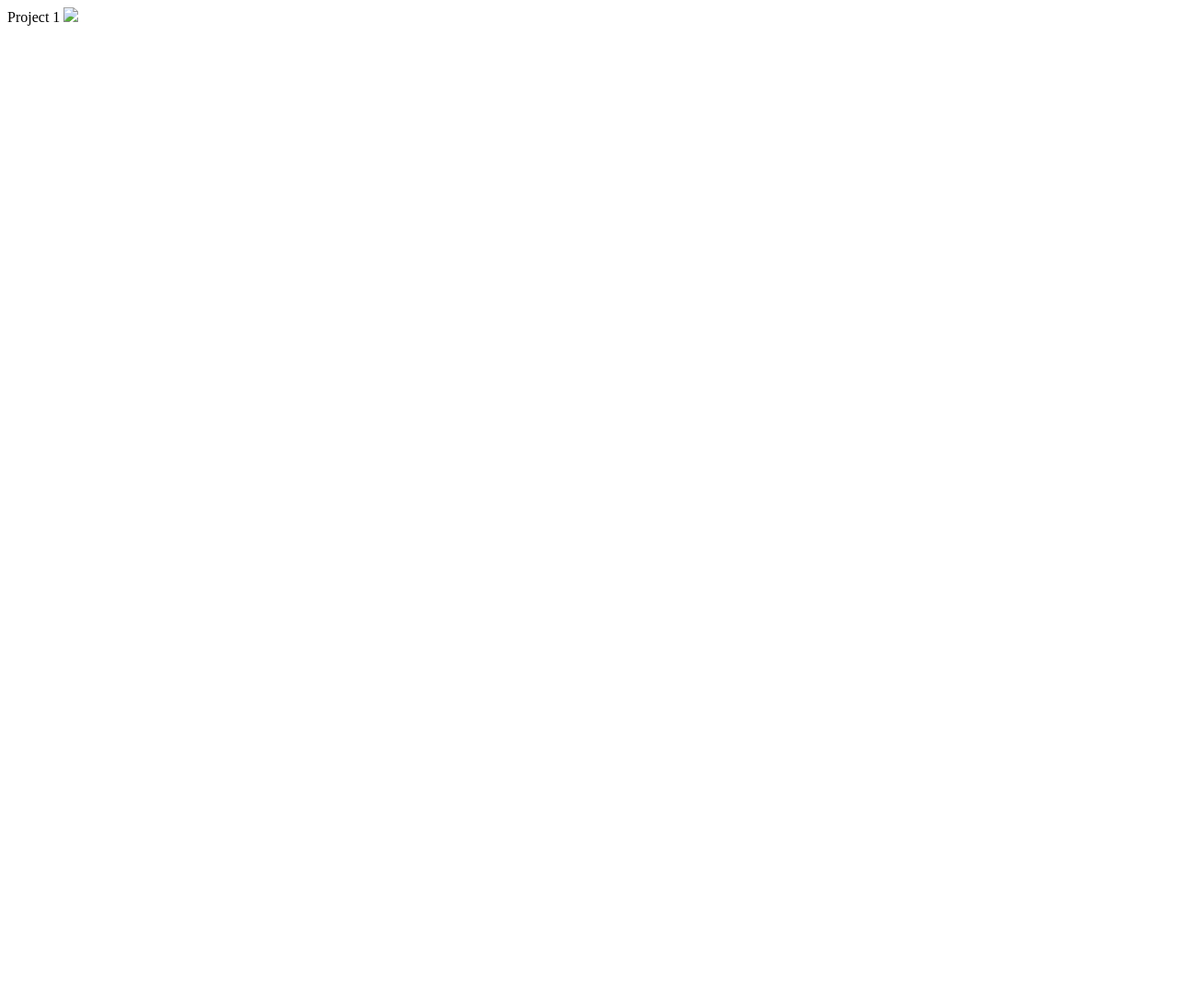
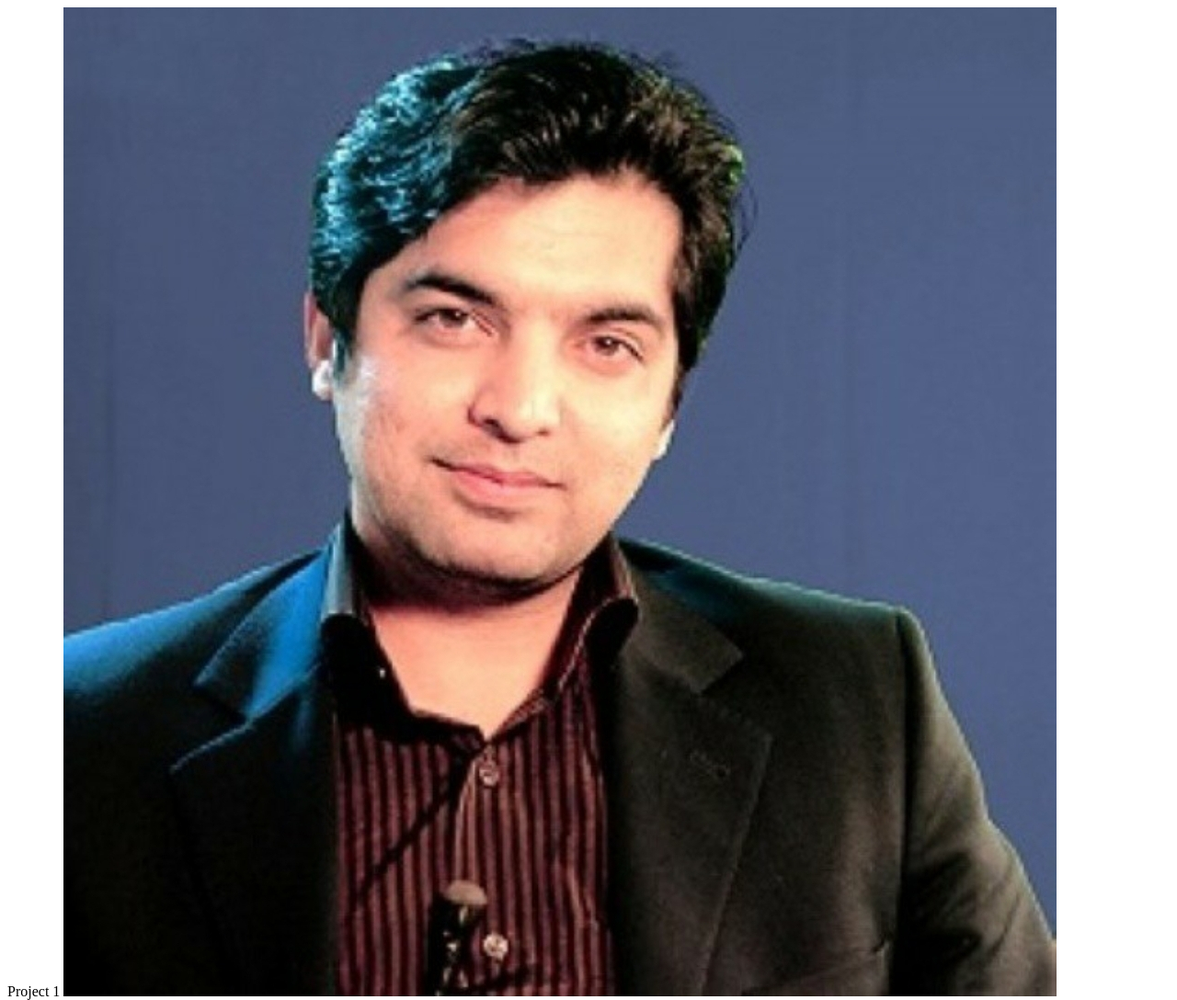
Before and after one commit to hsyir/hsyir.github.io, a plain HTML site: page project-1/index.html in a window 1280 px wide. Shown: the whole page at 92% size. Before the commit the page ends 800 px from the top, so only its background shows below. Drawn offline with Linux system fonts and the light colour scheme.

Commit message:
Update index.html

```diff
--- a/project-1/index.html
+++ b/project-1/index.html
@@ -1,2 +1,2 @@
 Project 1
-<img src="/project-1/images/hsy.jpg">
+<img src="/project-1/hsy.jpg">
```
